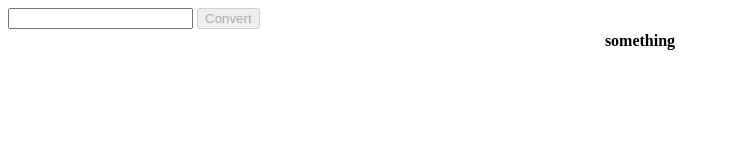
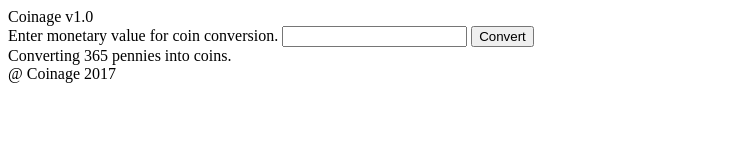
Before and after one commit to JuanMiguel94/Coinage, a website: page index.html in a window 1280 px wide. Shown: the whole page, without its empty margins (0-730 px from the left). Drawn offline with nearby package versions, Linux system fonts and the light colour scheme.

Commit message:
Added display of destribution and an index enhanced structure

```diff
--- a/calculator.controller.js
+++ b/calculator.controller.js
@@ -1,6 +1,8 @@
 angular.module("main").controller("calculatorController",function($scope, calculator){
     $scope.pattern = new RegExp("^£?[0-9]+.?[0-9]*p?$");
-    $scope.convertClicked = (amount) => {
-        console.log(calculator.getDistribution(amount));
+    $scope.distributedAmount = [];
+    $scope.convertClicked = amount => {
+        $scope.distributedAmount = calculator.getDistribution(amount);
+        console.log($scope.distributedAmount);
     }
 });
--- a/calculator.service.js
+++ b/calculator.service.js
@@ -19,7 +19,7 @@ angular.module("App").service('calculator', function(currencyInformation, curren
         let distribution = [];
         let index = 0;
         while (amountInPences != 0 && index < this.coinValues.length) {
-            let tempCurrencyType = this.coinValues[index].currencieType;
+            let tempCurrencyType = this.coinValues[index].currencyType;
             let tempAmountInPences = parseInt(amountInPences/this.coinValues[index].value);
             distribution.push({"currencyType": tempCurrencyType,
                                "amountInPences": tempAmountInPences});
--- a/index.html
+++ b/index.html
@@ -5,16 +5,32 @@
         <title>Coinage</title>
     </head>
     <body ng-controller="mainController as main">
-        <form name="form" ng-controller="calculatorController">
-            <input type="text" required name="amount" ng-model="amount" ng-pattern="pattern" />
-            <input type="button" value="Convert" ng-disabled="form.amount.$invalid"
-            ng-click="convertClicked(amount)">
-        </form>
-        <table style="width:100%" ng-controller="calculatorController">
-            <tr>
-              <th>something</th>
-            </tr>
-          </table>
+        <div>
+            <a>Coinage v1.0</a>
+        </div>
+            <div ng-controller="calculatorController">
+                <form>
+                    <a>Enter monetary value for coin conversion.</a>
+                    <input type="text" required name="amount" ng-model="amount" ng-pattern="pattern"/>
+                    <input type="button" value="Convert" ng-disabled="form.amount.$invalid"
+                    ng-click="convertClicked(amount)">
+                </form>
+                <div>
+                    <div>
+                        <a>Converting 365 pennies into coins.</a>
+                    </div>
+                    <table style="width:100%">
+                        <tr ng-repeat="i in distributedAmount">
+                            <th>{{i.currencyType}}</th>
+                            <th>{{i.amountInPences}}</th>
+                        </tr>
+                    </table>
+                </div>
+            </div>
+            <div>
+                <a>@ Coinage 2017</a>
+            </div>
+        </div>
     </body>
     <script type="text/javascript" src="./node_modules/angular/angular.js"></script>
     <script type="text/javascript" src="./app.js"></script>
```
